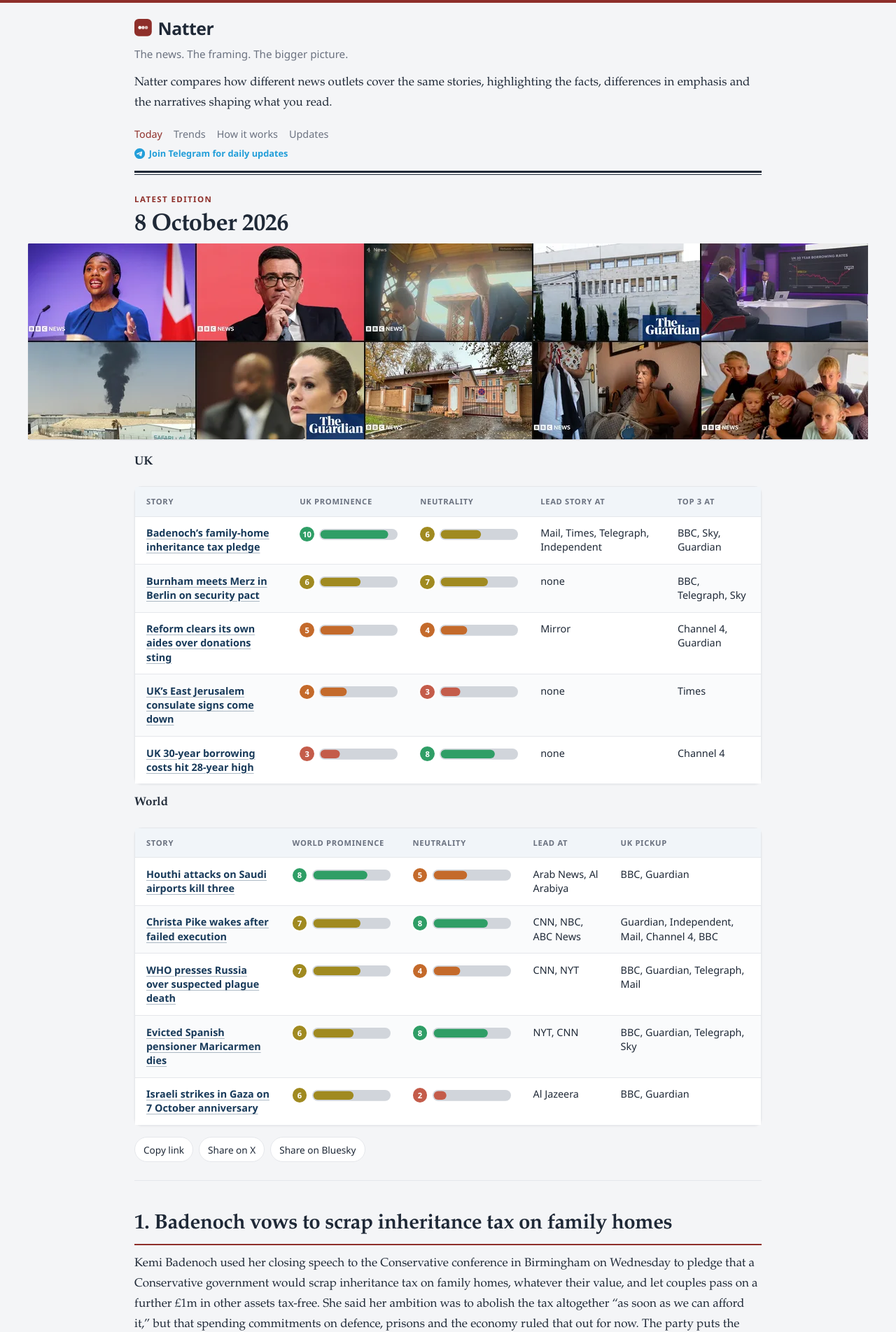
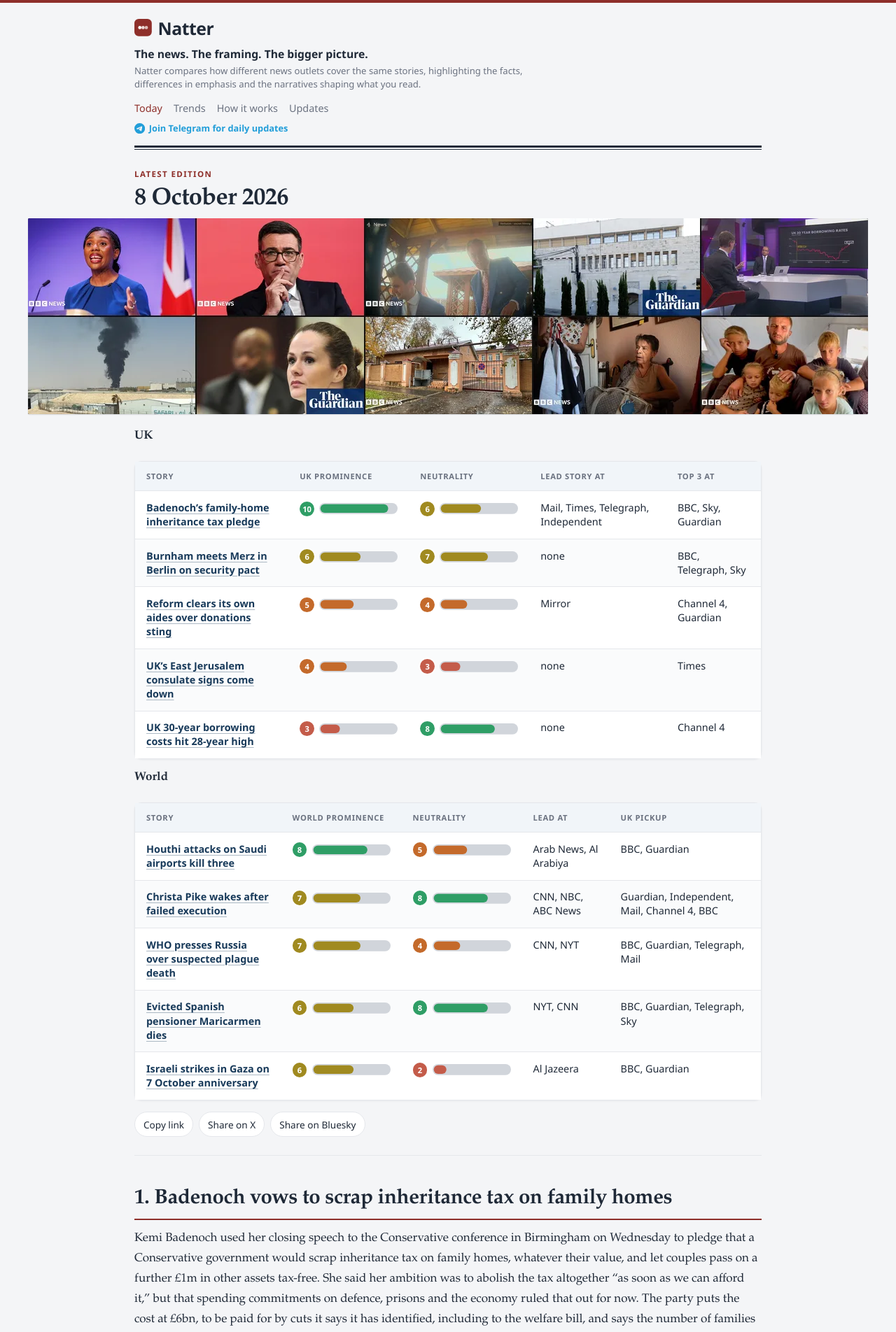
Before and after one commit to UKwebfilter/UKWebFilter, a Jekyll site: the page built from index.html, in a window 1280 px wide. Shown: the top 1904 px of the page at 70% size. Built offline with Jekyll 4.4.1, drawn with Linux system fonts in a browser that asks for light colours.

Commit message:
New tagline and How it works scoring section

```diff
--- a/assets/css/style.css
+++ b/assets/css/style.css
@@ -131,11 +131,32 @@
 }
 
 .tagline {
-  margin: 0.15rem 0 0;
+  margin: 0.2rem 0 0;
+  color: var(--ink);
+  font-family: var(--sans);
+  font-size: 0.98rem;
+  font-weight: 600;
+  line-height: 1.35;
+}
+
+.tagline-sub {
+  margin: 0.2rem 0 0;
+  max-width: 38rem;
   color: var(--muted);
   font-family: var(--sans);
-  font-size: 0.95rem;
-  line-height: 1.4;
+  font-size: 0.82rem;
+  line-height: 1.45;
+  overflow-wrap: break-word;
+}
+
+@media (max-width: 640px) {
+  .tagline {
+    font-size: 0.92rem;
+  }
+
+  .tagline-sub {
+    font-size: 0.78rem;
+  }
 }
 
 .nav {
@@ -889,7 +910,7 @@
 .score-meter.meter-h2, .score-meter.heat-2 { --meter-fill: #a08a20; }
 .score-meter.meter-h1, .score-meter.heat-1 { --meter-fill: #2f9e66; }
 
-/* Kill legacy .heat-* chip backgrounds — they clip the right edge of meters */
+/* Kill legacy .heat-* chip backgrounds: they clip the right edge of meters */
 .score-meter.heat-1,
 .score-meter.heat-2,
 .score-meter.heat-3,
@@ -900,7 +921,7 @@
   border-radius: 0 !important;
 }
 
-/* Compact meters in ranking tables — fixed track so ends aren't clipped */
+/* Compact meters in ranking tables: fixed track so ends aren't clipped */
 .edition-body th.col-prom,
 .edition-body td.col-prom,
 .edition-body th.col-bias,
```
